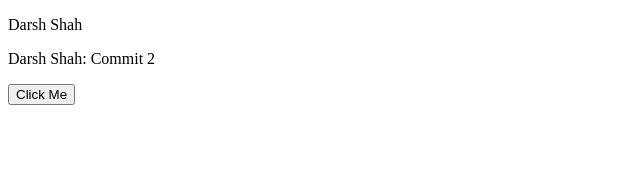
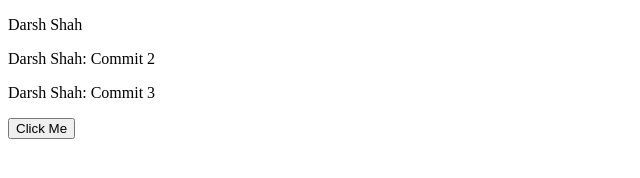
Before and after one commit to Darsh09/trial, a plain HTML site: page index.html in a window 1280 px wide. Shown: the whole page, without its empty margins (0-640 px from the left). Drawn offline with Linux system fonts and the light colour scheme.

Commit message:
Darsh branch commit

```diff
--- a/index.html
+++ b/index.html
@@ -15,6 +15,7 @@
     <body>
         <p>Darsh Shah</p>
         <p>Darsh Shah: Commit 2</p>
+        <p>Darsh Shah: Commit 3</p>
         <!--[if lt IE 7]>
             <p class="browsehappy">You are using an <strong>outdated</strong> browser. Please <a href="#">upgrade your browser</a> to improve your experience.</p>
         <![endif]-->
```
